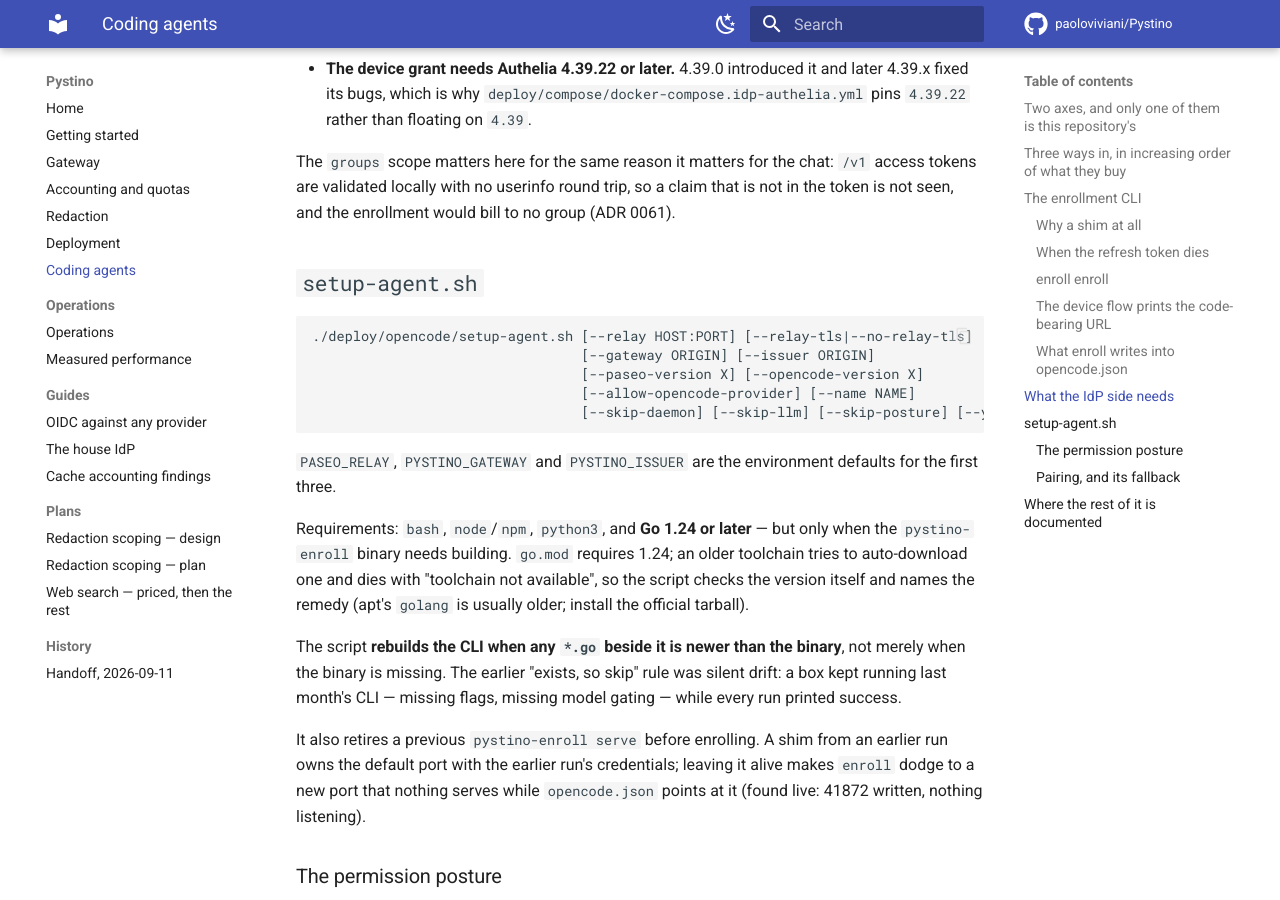
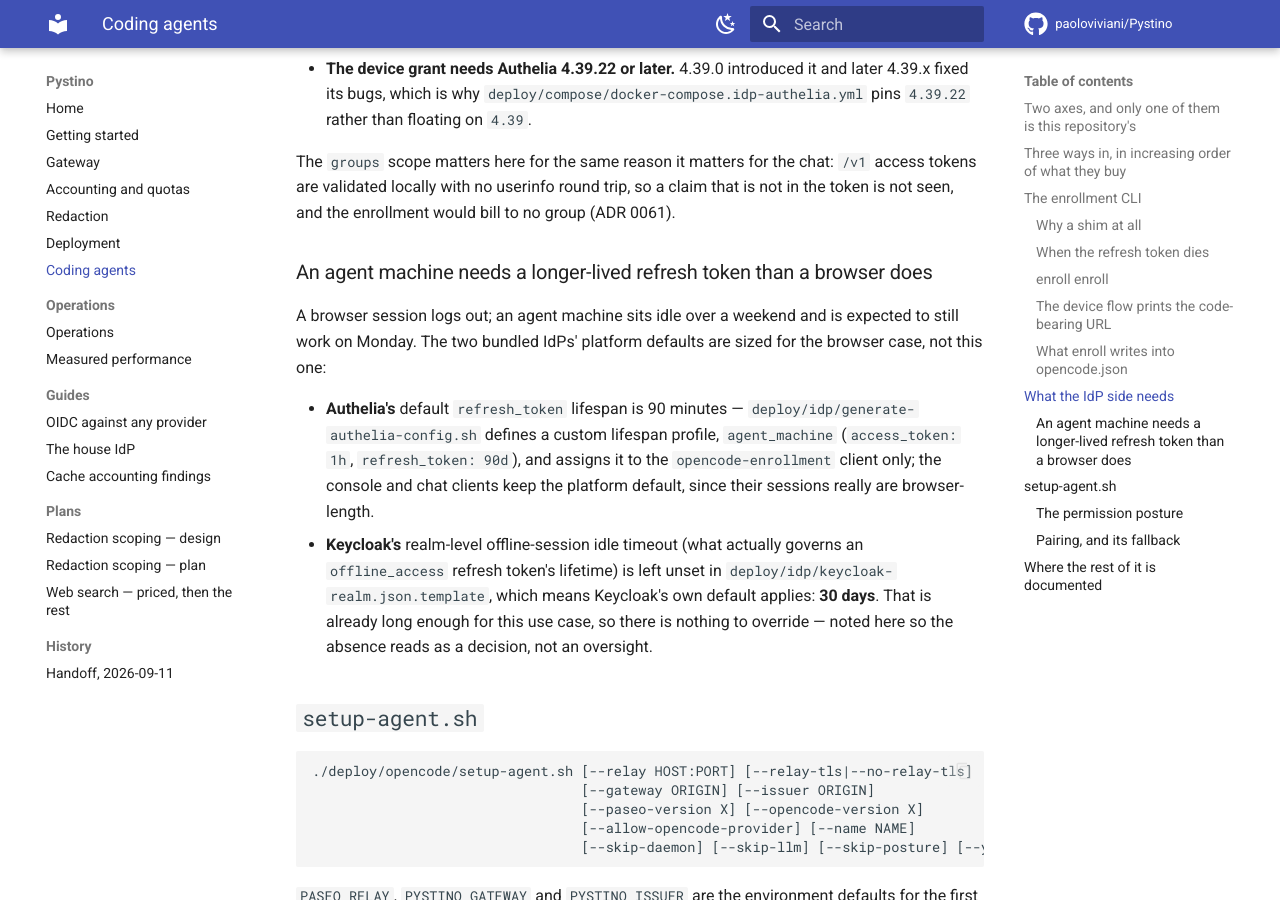
Before and after one commit to paoloviviani/Pystino, an MkDocs documentation site: the page built from docs/coding-agents.md, in a window 1280 px wide and 900 px high, scrolled down 4502 px. Built offline with MkDocs 1.6.1 and Material for MkDocs 9.7.7, drawn with Linux system fonts in a browser that asks for light colours; comment, search, counter and statistics services are not loaded.

Commit message:
fix: give the agent-machine OIDC client a refresh token that outlives a weekend
Authelia's default refresh_token lifespan is 90 minutes, sized for a
browser session. An idle agent machine easily outlasts that and the
shim finds a dead credential with nobody at the keyboard to notice
until the next use — exactly the failure serve now surfaces fast, but
better to not hit as often. Mirrors the live deployment's hand-patched
config: a custom 'agent_machine' lifespan (access_token 1h,
refresh_token 90d) assigned only to opencode-enrollment, leaving the
console and chat clients on the platform default.

Keycloak's equivalent (offline-session idle) is already unset, which
means its own 30-day default applies — documented as a deliberate
non-change rather than left silent.

````diff
--- a/docs/coding-agents.md
+++ b/docs/coding-agents.md
@@ -203,6 +203,24 @@ The `groups` scope matters here for the same reason it matters for the chat:
 claim that is not in the token is not seen, and the enrollment would bill to
 no group (ADR 0061).
 
+### An agent machine needs a longer-lived refresh token than a browser does
+
+A browser session logs out; an agent machine sits idle over a weekend and is
+expected to still work on Monday. The two bundled IdPs' platform defaults are
+sized for the browser case, not this one:
+
+- **Authelia's** default `refresh_token` lifespan is 90 minutes —
+  `deploy/idp/generate-authelia-config.sh` defines a custom lifespan profile,
+  `agent_machine` (`access_token: 1h`, `refresh_token: 90d`), and assigns it
+  to the `opencode-enrollment` client only; the console and chat clients keep
+  the platform default, since their sessions really are browser-length.
+- **Keycloak's** realm-level offline-session idle timeout (what actually
+  governs an `offline_access` refresh token's lifetime) is left unset in
+  `deploy/idp/keycloak-realm.json.template`, which means Keycloak's own
+  default applies: **30 days**. That is already long enough for this use
+  case, so there is nothing to override — noted here so the absence reads as
+  a decision, not an oversight.
+
 ## `setup-agent.sh`
 
 ```
````
Also changed, not shown: 1 other file.
